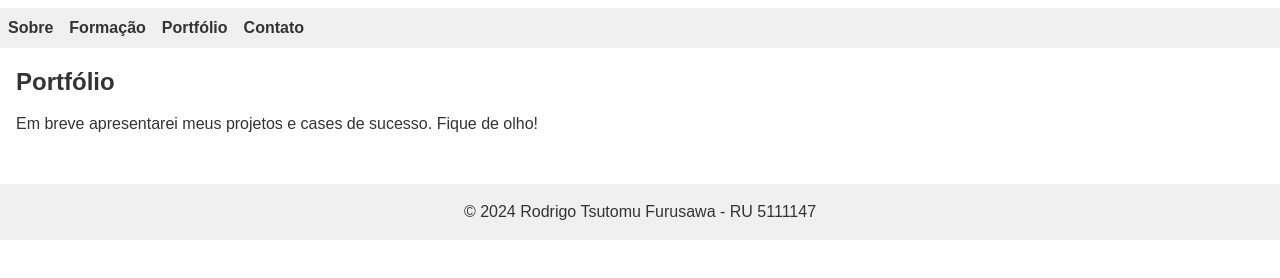
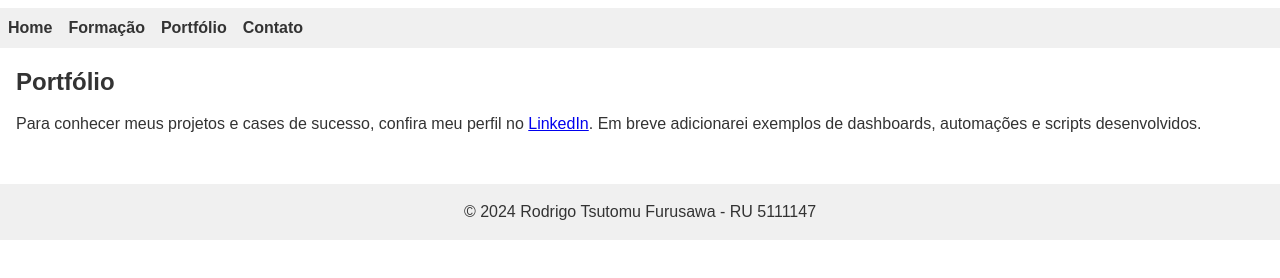
Before and after one commit to Rodifu/rodrigotf, a plain HTML site: page portfolio.html in a window 1280 px wide. Drawn offline with Linux system fonts and the light colour scheme.

Commit message:
Update portfolio.html

```diff
--- a/portfolio.html
+++ b/portfolio.html
@@ -10,7 +10,7 @@
   <header>
     <nav>
       <ul>
-        <li><a href="index.html">Sobre</a></li>
+        <li><a href="index.html">Home</a></li>
         <li><a href="formacao.html">Formação</a></li>
         <li><a href="portfolio.html">Portfólio</a></li>
         <li><a href="contato.html">Contato</a></li>
@@ -21,7 +21,7 @@
   <main>
     <section id="portfolio">
       <h1>Portfólio</h1>
-      <p>Em breve apresentarei meus projetos e cases de sucesso. Fique de olho!</p>
+      <p>Para conhecer meus projetos e cases de sucesso, confira meu perfil no <a href="https://br.linkedin.com/in/rodrigo-tsutomu-furusawa-32bba8137" target="_blank" rel="noopener noreferrer">LinkedIn</a>. Em breve adicionarei exemplos de dashboards, automações e scripts desenvolvidos.</p>
     </section>
   </main>
 
```
